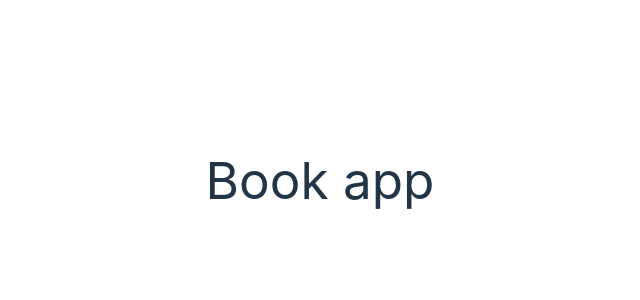
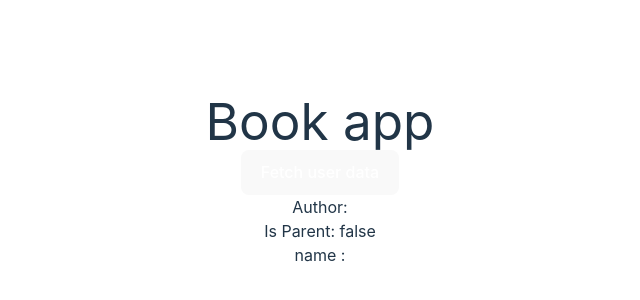
Before and after one commit to Rithik2211/book-store-management, a React (Vite) app in the folder frontend/: page / in a window 1280 px wide. Shown: the part 220-520 px from the top of the page, without its empty margins (320-960 px from the left). Built offline with nearby package versions, Linux system fonts and the light colour scheme.

Commit message:
updated content

```diff
--- a/frontend/src/App.jsx
+++ b/frontend/src/App.jsx
@@ -7,7 +7,7 @@ function App() {
       <h1 className="text-3xl font-bold text-blue-500">
         Book app
       </h1>
-      {/* <HomePage /> */}
+      <HomePage />
     </>
   )
 }
```
